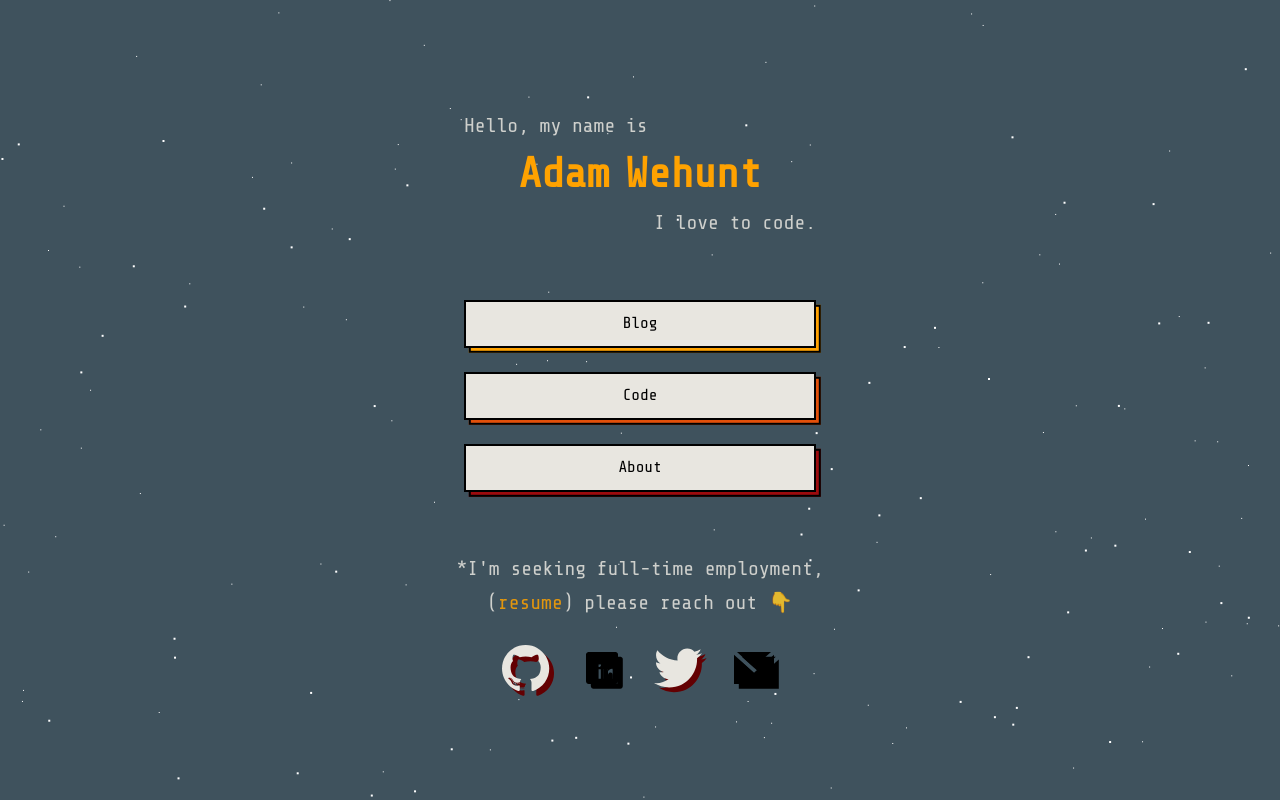
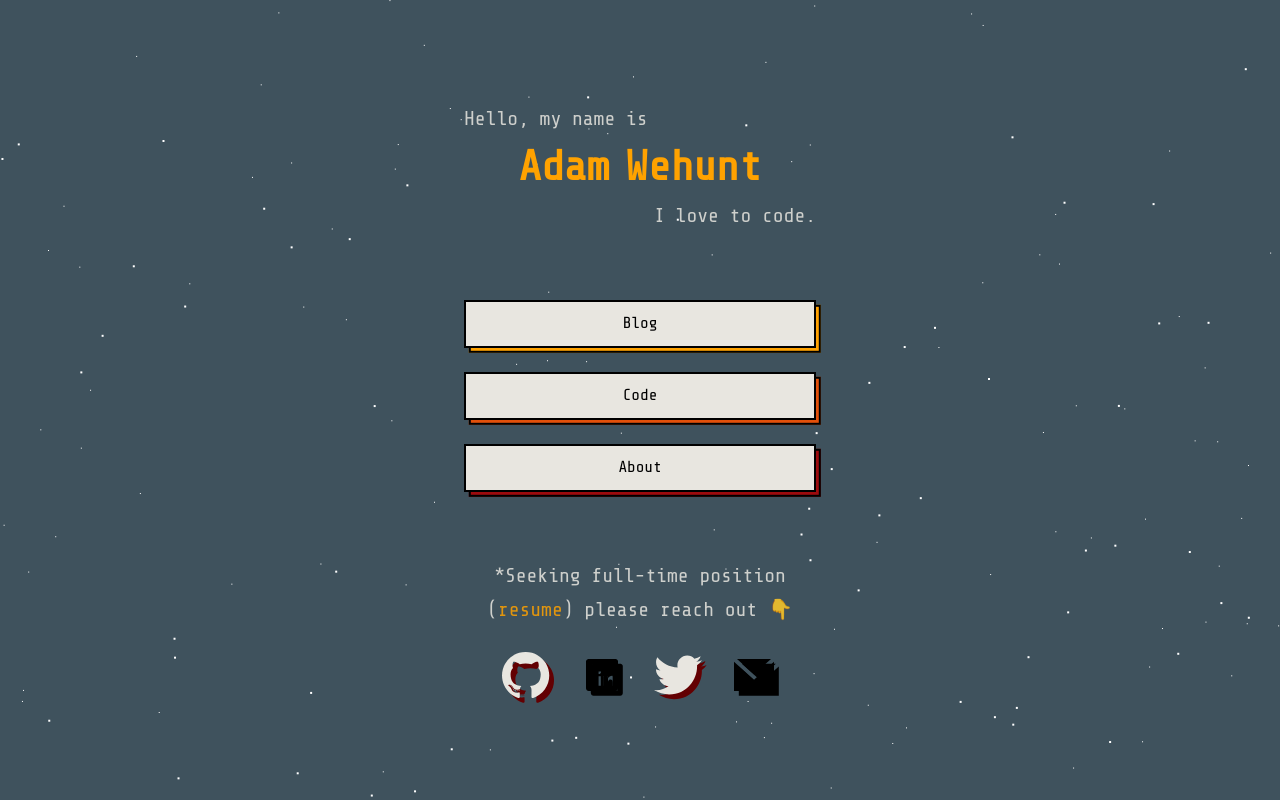
Before and after one commit to adamjwehunt/portfolio, a Next.js app: page / in a window 1280 px wide. Built offline with nearby package versions, Linux system fonts and the light colour scheme.

Commit message:
Small content modifications.

```diff
--- a/app/page.module.scss
+++ b/app/page.module.scss
@@ -7,12 +7,15 @@
 
 .main {
 	align-items: center;
+	justify-content: space-around;
+	padding: 0 1rem;
+	height: 100%;
+	max-height: 40rem;
 }
 
 .intro,
 .buttons {
 	max-width: var(--home-item-max-width);
-	margin-bottom: calc(var(--home-item-gap) * 2.5);
 	width: 100%;
 	padding: 0 1rem;
 }
@@ -38,6 +41,7 @@
 
 .buttons {
 	gap: var(--home-item-gap);
+	margin: var(--home-item-gap) 0;
 }
 
 .button1 {
--- a/app/page.tsx
+++ b/app/page.tsx
@@ -38,8 +38,10 @@ const Home = () => (
 				href={'/about'}
 			/>
 		</section>
-		<CallToAction />
-		<SocialLinks hasAccent />
+		<section>
+			<CallToAction />
+			<SocialLinks hasAccent />
+		</section>
 	</main>
 );
 
--- a/components/CallToAction/index.tsx
+++ b/components/CallToAction/index.tsx
@@ -10,16 +10,15 @@ const {
 
 export const CallToAction = () => (
 	<div className={styles.callToAction}>
-		{`*${callToAction1} (`}
+		{`${callToAction1} (`}
 		<Link
 			className={styles.resume}
 			aria-label={'Download Resume'}
 			href={'/Adam_Wehunt_Resume.pdf'}
 			target={'_blank'}
-			download
 		>
 			{'resume'}
 		</Link>
-		{`) ${callToAction2}`}
+		{`)${callToAction2}`}
 	</div>
 );
--- a/content/index.ts
+++ b/content/index.ts
@@ -28,7 +28,7 @@ export const content = {
 		titleBase: 'Adam Wehunt -',
 		titleRootPage: 'Web Developer',
 		description:
-			'Hi, my name is Adam Wehunt and I am a web developer. I am currently looking for fulltime employment.',
+			'Hi, my name is Adam Wehunt and I am a web developer. I am currently looking for fulltime position.',
 	},
 	components: {
 		frame: {
@@ -66,8 +66,8 @@ export const content = {
 		home: {
 			greeting: 'Hello, my name is',
 			aboutMe: 'I love to code.',
-			callToAction1: 'I\'m seeking full-time employment,' ,
-			callToAction2: 'please reach out 👇',
+			callToAction1: "*Seeking full-time position",
+			callToAction2: ' please reach out 👇',
 		},
 		blog: {
 			linkText: 'Blog',
@@ -192,7 +192,7 @@ export const content = {
 				},
 				{
 					title: 'Strong Tower Installations',
-					subtitle: 'Website for a local tech services company',
+					subtitle: 'Freelance project for local tech services company',
 					image: {
 						src: StrongtowerLogo,
 						width: 64,
```
